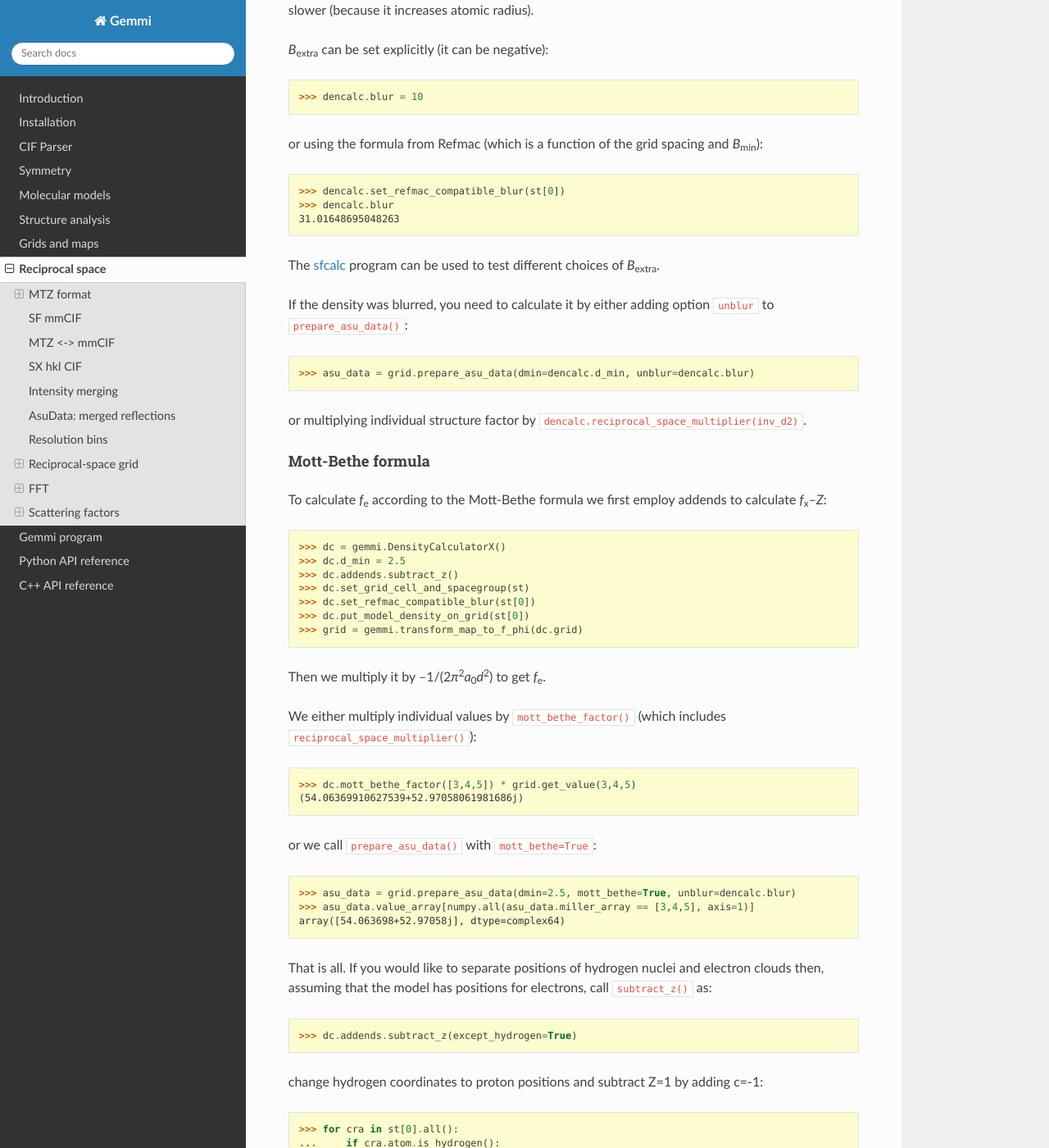
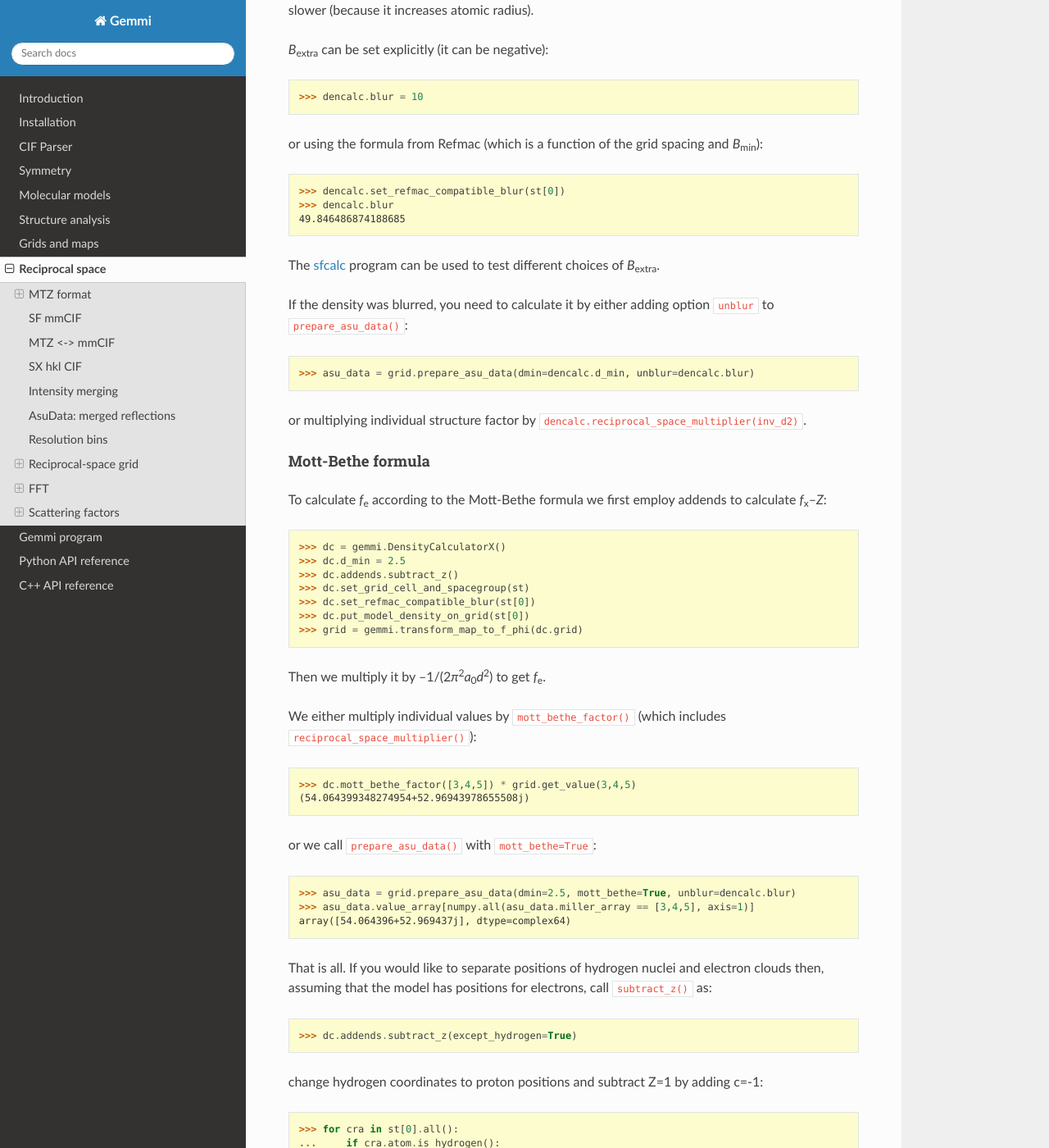
Before and after one commit to project-gemmi/gemmi, a Sphinx documentation site: the page built from docs/hkl.rst, in a window 1280 px wide and 1400 px high, scrolled down 37306 px. Shown: the whole window at 82% size. Built offline with Sphinx 7.4.7 and the Read the Docs theme 2.0.0, drawn with Linux system fonts in a browser that asks for light colours.

Commit message:
set_refmac_compatible_blur(): consider anisotropic ADP

```diff
--- a/docs/hkl.rst
+++ b/docs/hkl.rst
@@ -2095,7 +2095,7 @@ and *B*\ :sub:`min`):
 
   >>> dencalc.set_refmac_compatible_blur(st[0])
   >>> dencalc.blur
-  31.01648695048263
+  49.846486874188685
 
 The :ref:`sfcalc <sfcalc>` program can be used to test different choices
 of *B*\ :sub:`extra`.
@@ -2135,7 +2135,7 @@ We either multiply individual values by ``mott_bethe_factor()``
 .. doctest::
 
   >>> dc.mott_bethe_factor([3,4,5]) * grid.get_value(3,4,5)
-  (54.06369910627539+52.97058061981686j)
+  (54.064399348274954+52.96943978655508j)
 
 or we call ``prepare_asu_data()`` with ``mott_bethe=True``:
 
@@ -2144,7 +2144,7 @@ or we call ``prepare_asu_data()`` with ``mott_bethe=True``:
 
   >>> asu_data = grid.prepare_asu_data(dmin=2.5, mott_bethe=True, unblur=dencalc.blur)
   >>> asu_data.value_array[numpy.all(asu_data.miller_array == [3,4,5], axis=1)]
-  array([54.063698+52.97058j], dtype=complex64)
+  array([54.064396+52.969437j], dtype=complex64)
 
 That is all.
 If you would like to separate positions of hydrogen nuclei
```
Also changed, not shown: 2 other files.
